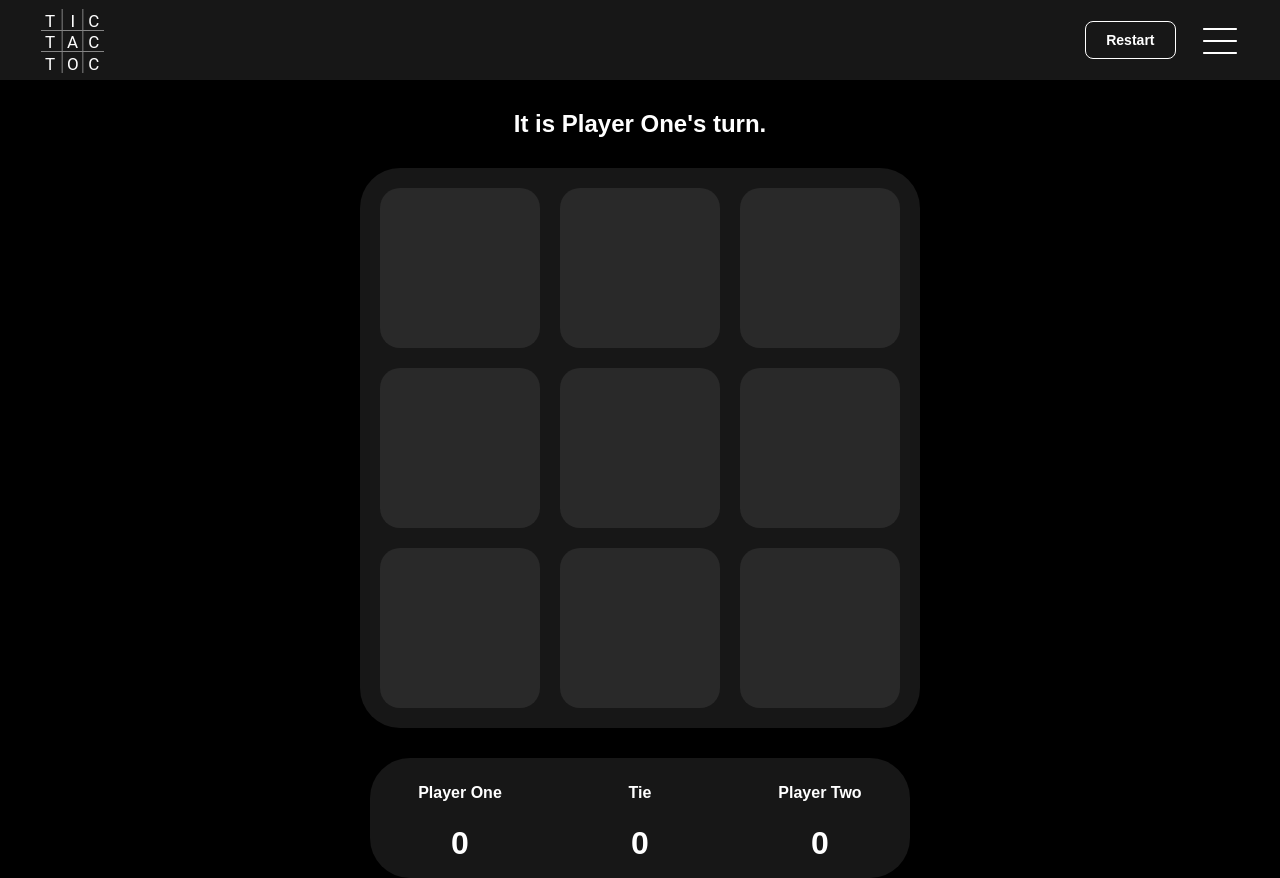
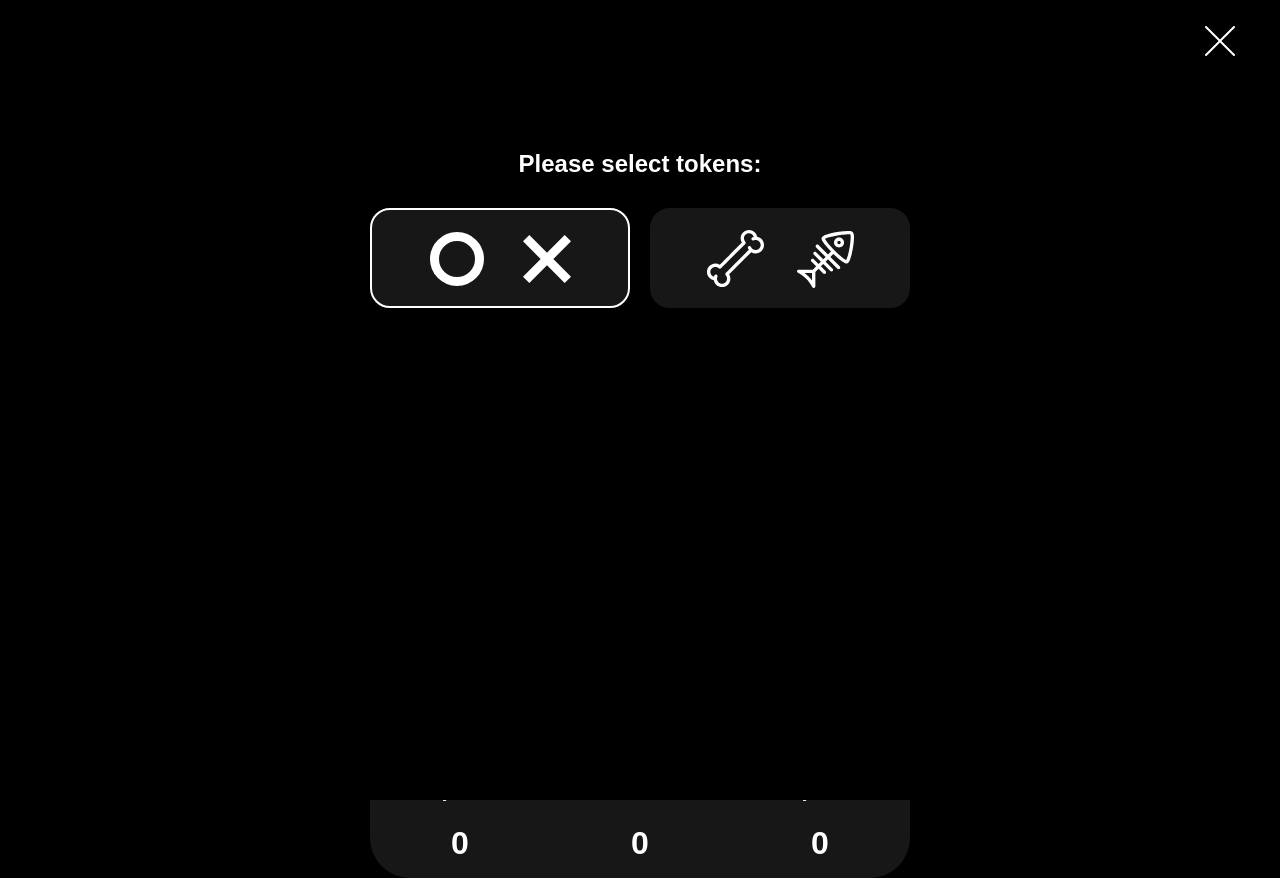
Before and after one commit to ryan-xin/tictactoe, a plain HTML site: page index.html in a window 1280 px wide. Drawn offline with Linux system fonts and the light colour scheme.

Commit message:
Player select tokens function added

```diff
--- a/css/style.css
+++ b/css/style.css
@@ -6,6 +6,73 @@ html, body, div, nav, ul, li, h1, h2, h3, h4, h5, p {
 
 body {
   background-color: #000000;
+}
+
+
+/* ---------------------------------- Menu ---------------------------------- */
+
+.menu-container {
+  height: 100%;
+  width: 100%;
+  position: fixed;
+  z-index: 1;
+  top: 0;
+  left: 0;
+  background-color: #000000;
+  overflow-y: hidden;
+  transition: 0.5s;
+}
+
+.burger_close {
+  position: absolute;
+  vertical-align: middle;
+  top: 21px;
+  right: 40px;
+  cursor: pointer;
+  z-index: 10;
+}
+
+.menu-content {
+  position: relative;
+  top: 15%;
+  width: 560px;
+  text-align: center;
+  margin: 30px auto;
+  /* border: 1px solid white; */
+  color: #ffffff;
+}
+
+.menu-content h2 {
+  margin-bottom: 20px;
+}
+
+.flex-item-token {
+  width: 260px;
+  height: 100px;
+  background-color: #171717;
+  margin: 10px;
+  cursor: pointer;
+  text-align: center;
+  line-height: 96px;
+  border-radius: 20px;
+  border:2px solid #171717;
+}
+
+.flex-item-token img {
+  vertical-align: middle;
+}
+
+.token-set-one, .token-set-two {
+  box-sizing: border-box;
+}
+
+.token-set-one:hover,
+.token-set-two:hover {
+  background-color: #292929;
+}
+
+.set-selected {
+  border-color: #ffffff;
 }
 
 /* ------------------------------- Navigation ------------------------------- */
@@ -57,17 +124,16 @@ body {
   background-color: #ffffff;
 }
 
-/* ------------------------------- Burger Menu ------------------------------ */
-
-.burger_menu, .burger_close {
+.burger_menu {
   margin-left: 20px;
   display: inline-block;
   vertical-align: middle;
   cursor: pointer;
-  z-index: 1000;
+  z-index: 10;
 }
 
-/* ----------------------------- Main Container ----------------------------- */
+
+/* ----------------------------- Main Content ----------------------------- */
 
 .message {
   margin: 30px auto 0;
@@ -87,6 +153,7 @@ body {
 .flex-container {
   display: -webkit-flex;
   display: flex;
+  /* justify-content: space-between; */
 }
 
 .flex-item {
--- a/index.html
+++ b/index.html
@@ -12,6 +12,27 @@
 
 <body>
 
+<!-- -------------------------------- Menu --------------------------------- -->
+
+  <div class="menu-container">
+    <img class="burger_close" src="assets/burger_close.svg" alt="Menu">
+    <div class="menu-content">
+      <div class="token-select-container">
+        <h2>Please select tokens:</h2>
+        <div class="token-button-container flex-container ">
+          <div class="token-set-one flex-item-token set-selected">
+            <img src="assets/token_set_one.svg" alt="">
+          </div>
+          <div class="token-set-two flex-item-token">
+            <img src="assets/token_set_two.svg" alt="">
+          </div>
+        </div>
+      </div>
+    </div>
+  </div>
+
+<!-- ----------------------------- Navigation ------------------------------ -->
+
   <nav class="nav">
     <div class="nav-left">
       <a href="index.html"><img src="assets/logo.svg" alt="Logo"></a>
@@ -22,9 +43,13 @@
     </div>
   </nav>
 
+<!-- ------------------------------- Message ------------------------------- -->
+
   <div class="message">
     <h2>It is Player One's turn.</h2>
   </div>
+
+<!-- --------------------------- Main Container ---------------------------- -->
 
   <div class="container">
     <div class="flex-container">
@@ -62,6 +87,8 @@
     </div>
   </div>
 
+<!-- ------------------------------- Footer -------------------------------- -->
+
   <div class="footer-container flex-container">
     <div class="player-one flex-item-footer">
       <h4 class="player-one-result">Player One</h4>
--- a/js/main.js
+++ b/js/main.js
@@ -184,16 +184,12 @@ $(document).ready(function () {
   /* -------------------------------- Show Menu ------------------------------- */
 
   const showMenu = function() {
-    $(this).attr('src', 'assets/burger_close.svg');
-    $(this).attr('class', 'burger_close');
-    $('.burger_close').on('click', hideMenu);
+    $('.menu-container').height('100%');
   };
 
 
   const hideMenu = function() {
-    $(this).attr('src', 'assets/burger_menu.svg');
-    $(this).attr('class', 'burger_menu');
-    $('.burger_menu').on('click', showMenu);
+    $('.menu-container').height('0%');
   }
 
   /* ------------------------------ Event Handler ----------------------------- */
@@ -213,6 +209,21 @@ $(document).ready(function () {
   $('.burger_close').on('click', hideMenu);
 
 
+  $('.token-set-one').on('click', function() {
+    $(this).addClass('set-selected');
+    $(this).siblings().removeClass('set-selected');
+    console.log(playerOne);
+    playerOne.token = 'assets/token_bone.svg';
+    playerOne.tokenWin = 'assets/token_bone_win.svg';
+  })
+
+  $('.token-set-two').on('click', function() {
+    $(this).addClass('set-selected');
+    $(this).siblings().removeClass('set-selected');
+    console.log(playerOne);
+    playerTwo.token = 'assets/token_fish.svg';
+    playerTwo.tokenWin = 'assets/token_fish_win.svg';
+  })
 
 
 
```
Also changed, not shown: assets/token_bone.svg (added), assets/token_bone_win.svg (added), assets/token_fish.svg (added), assets/token_fish_win.svg (added), assets/token_set_one.svg (added), assets/token_set_two.svg (added).
